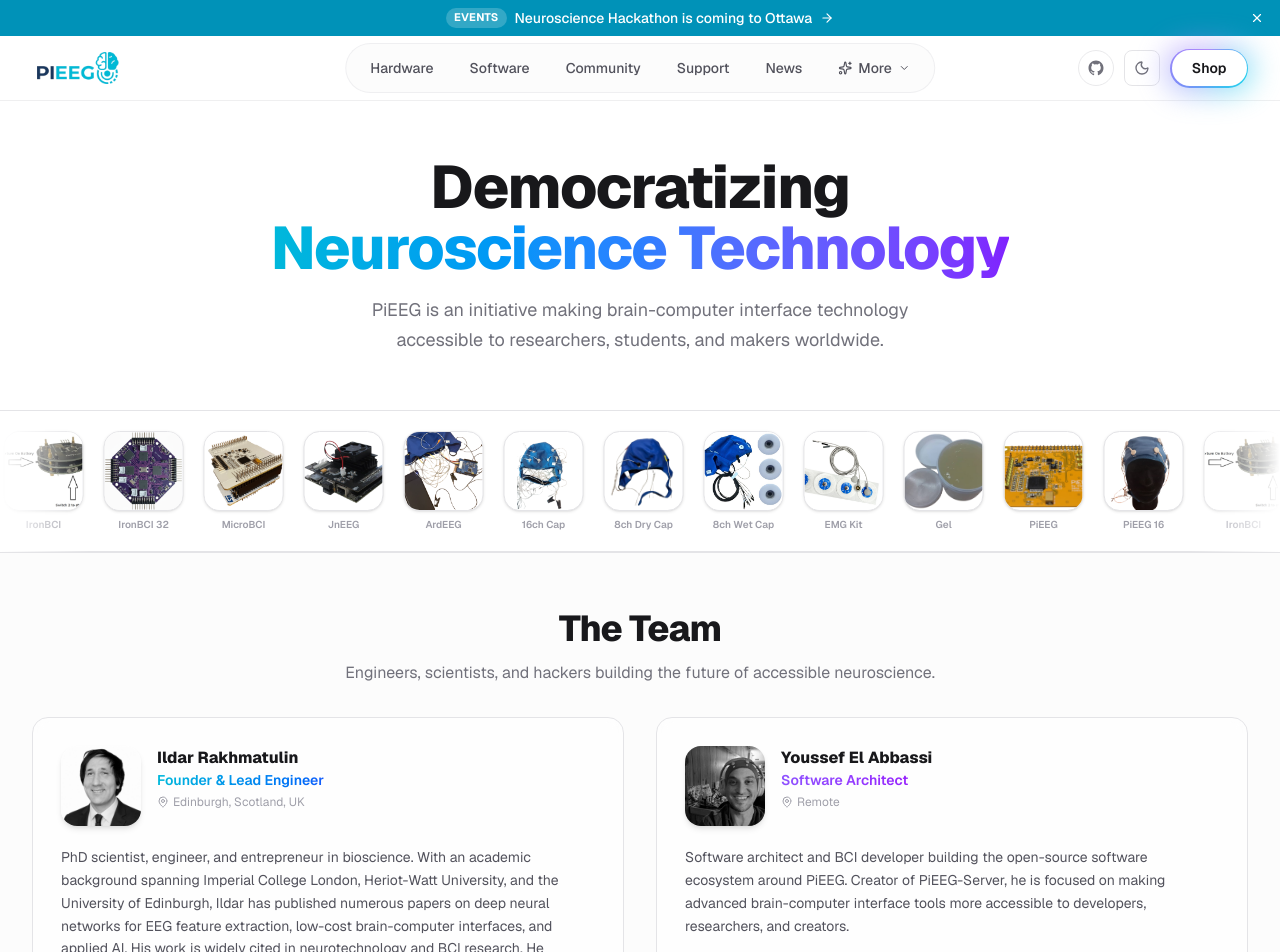
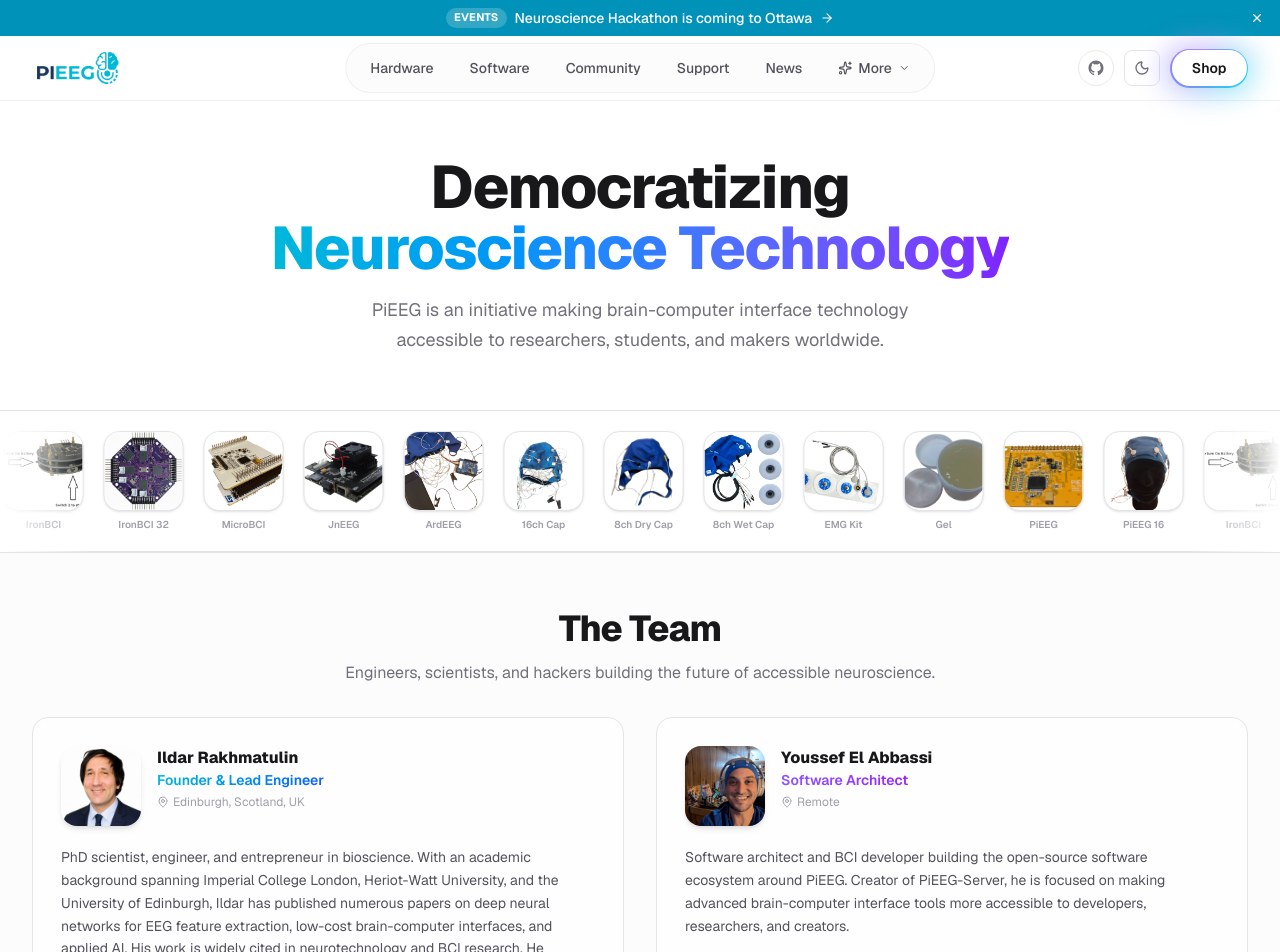
Before and after one commit to pieeg-club/PiEEG-com, a Next.js app: page /about in a window 1280 px wide. Shown: the top 952 px of the page. Built offline with nearby package versions, Linux system fonts and the light colour scheme.

Commit message:
minor styling

```diff
--- a/src/app/about/page.tsx
+++ b/src/app/about/page.tsx
@@ -127,7 +127,7 @@
                         alt={member.name}
                         width={80}
                         height={80}
-                        className="w-full h-full object-cover grayscale"
+                        className="w-full h-full object-cover"
                       />
                     </div>
                   ) : (
```
